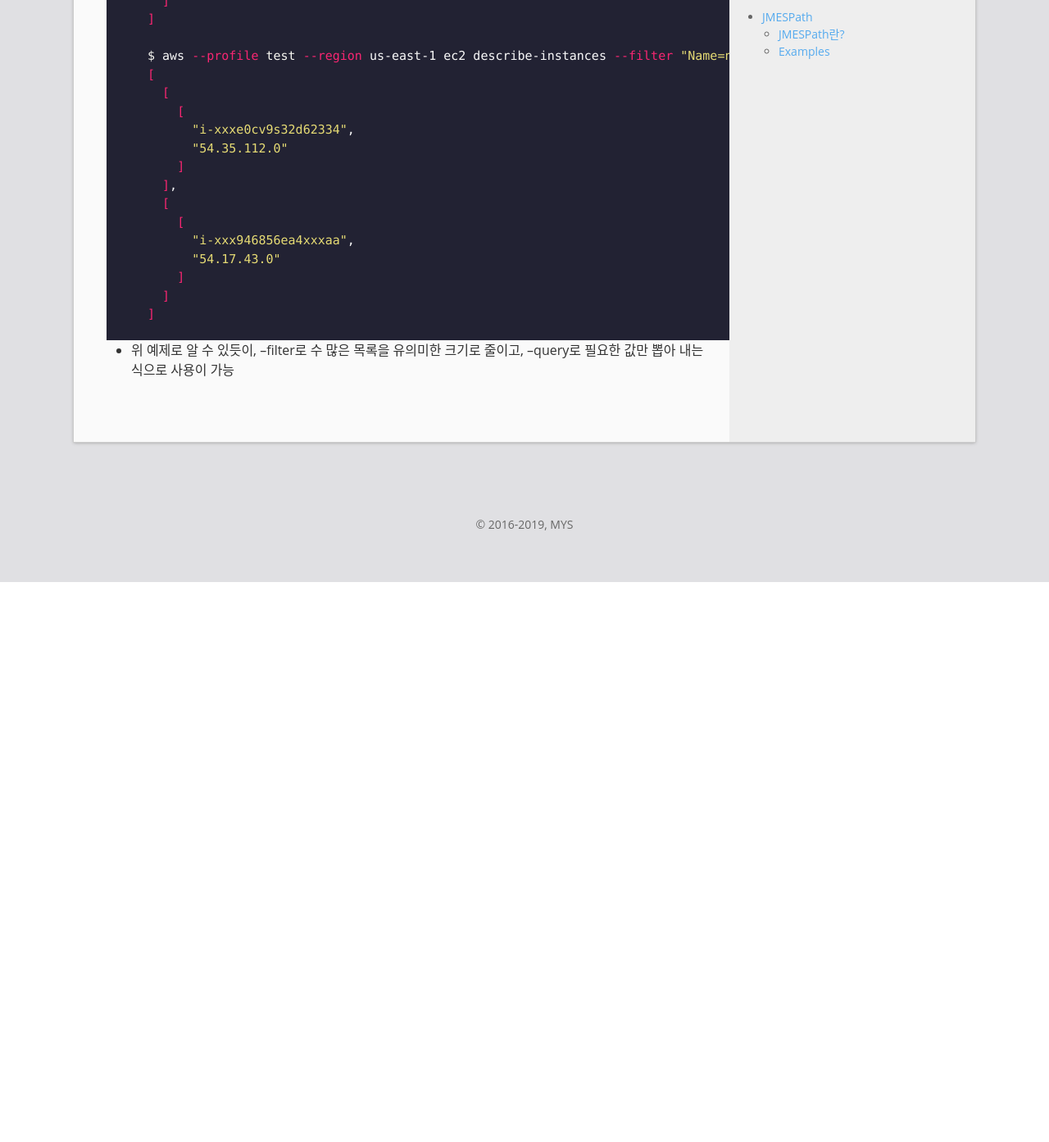
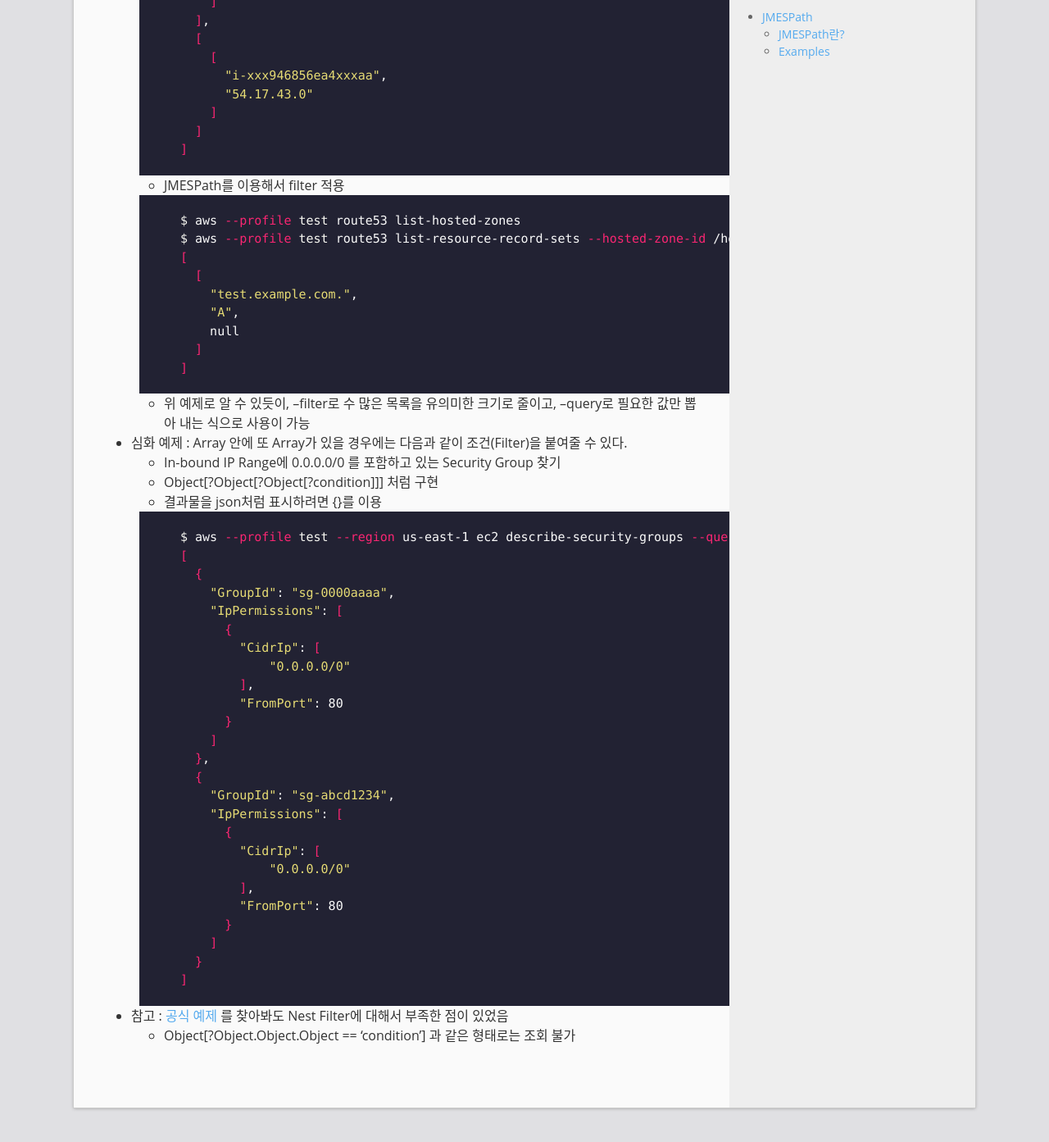
Before and after one commit to mystria/mystria.github.io, a Jekyll site: the page built from _posts/2018-01-25-jmespath-on-awscli.md, in a window 1280 px wide and 1400 px high, scrolled down 1055 px. Shown: the top 1393 px of the window at 82% size. Built offline with Jekyll 4.4.1, drawn with Linux system fonts in a browser that asks for light colours; comment, search, counter and statistics services are not loaded; before the commit the page ends 1765 px from its top, so only the background shows below that; some of the changed text lies outside the part shown.

Commit message:
Update post (additional content)

```diff
--- a/_posts/2018-01-25-jmespath-on-awscli.md
+++ b/_posts/2018-01-25-jmespath-on-awscli.md
@@ -19,37 +19,74 @@ AWS CLI(Command Line Interface)로 요청을 전달하면 json형식의 응답
 ## Examples
   * Tutorial 좋음: http://jmespath.org/tutorial.html
   * AWS 상의 간단한 예제
-  ~~~ sh
-    $ aws --profile test --region us-east-1 ec2 describe-vpcs --filters "Name=cidr, Values=10.5*.0.0/16" --query "Vpcs[*].CidrBlock"
-    [
-      "10.50.0.0/16",
-      "10.51.0.0/16"
-    ]
+    + aws cli의 filter 를 이용하여 걸러낸 결과의 포맷을 변경
+    ~~~ sh
+      $ aws --profile test --region us-east-1 ec2 describe-vpcs --filters "Name=cidr, Values=10.5*.0.0/16" --query "Vpcs[*].CidrBlock"
+      [
+        "10.50.0.0/16",
+        "10.51.0.0/16"
+      ]
 
-    $ aws --profile test route53 list-hosted-zones
-    $ aws --profile test route53 list-resource-record-sets --hosted-zone-id /hostedzone/ABCDE --query "ResourceRecordSets[?Type=='A'].[Name,Type,ResourceRecords[*].*]"
-    [
-      [
-        "test.example.com.",
-        "A",
-        null
-      ]
-    ]
-
-    $ aws --profile test --region us-east-1 ec2 describe-instances --filter "Name=network-interface.association.public-ip, Values=54.*" --query "Reservations[*].Instances[*].[InstanceId,PublicIpAddress]"
-    [
+      $ aws --profile test --region us-east-1 ec2 describe-instances --filter "Name=network-interface.association.public-ip, Values=54.*" --query "Reservations[*].Instances[*].[InstanceId,PublicIpAddress]"
       [
         [
-          "i-xxxe0cv9s32d62334",
-          "54.35.112.0"
+          [
+            "i-xxxe0cv9s32d62334",
+            "54.35.112.0"
+          ]
+        ],
+        [
+          [
+            "i-xxx946856ea4xxxaa",
+            "54.17.43.0"
+          ]
         ]
-      ],
+      ]
+    ~~~
+
+    + JMESPath를 이용해서 filter 적용
+    ~~~ sh
+      $ aws --profile test route53 list-hosted-zones
+      $ aws --profile test route53 list-resource-record-sets --hosted-zone-id /hostedzone/ABCDE --query "ResourceRecordSets[?Type=='A'].[Name,Type,ResourceRecords[*].*]"
       [
         [
-          "i-xxx946856ea4xxxaa",
-          "54.17.43.0"
+          "test.example.com.",
+          "A",
+          null
         ]
       ]
-    ]
-  ~~~
-  * 위 예제로 알 수 있듯이, --filter로 수 많은 목록을 유의미한 크기로 줄이고, --query로 필요한 값만 뽑아 내는 식으로 사용이 가능
+    ~~~
+    + 위 예제로 알 수 있듯이, --filter로 수 많은 목록을 유의미한 크기로 줄이고, --query로 필요한 값만 뽑아 내는 식으로 사용이 가능
+  * 심화 예제 : Array 안에 또 Array가 있을 경우에는 다음과 같이 조건(Filter)을 붙여줄 수 있다.
+    + In-bound IP Range에 0.0.0.0/0 를 포함하고 있는 Security Group 찾기
+    + Object[?Object[?Object[?condition]]] 처럼 구현
+    + 결과물을 json처럼 표시하려면 {}를 이용
+    ~~~ sh
+      $ aws --profile test --region us-east-1 ec2 describe-security-groups --query "SecurityGroups[?IpPermissions[?IpRanges[?CidrIp=='0.0.0.0/0']]].{GroupId: GroupId, IpPermissions: IpPermissions[].{FromPort: FromPort, CidrIp: IpRanges[].CidrIp}}"
+      [
+        {
+          "GroupId": "sg-0000aaaa",
+          "IpPermissions": [
+            {
+              "CidrIp": [
+                  "0.0.0.0/0"
+              ],
+              "FromPort": 80
+            }
+          ]
+        },
+        {
+          "GroupId": "sg-abcd1234",
+          "IpPermissions": [
+            {
+              "CidrIp": [
+                  "0.0.0.0/0"
+              ],
+              "FromPort": 80
+            }
+          ]
+        }
+      ]
+    ~~~
+  * 참고 : [공식 예제](http://jmespath.org/examples.html#filtering-and-selecting-nested-data) 를 찾아봐도 Nest Filter에 대해서 부족한 점이 있었음
+    + Object[?Object.Object.Object == 'condition'] 과 같은 형태로는 조회 불가
```
